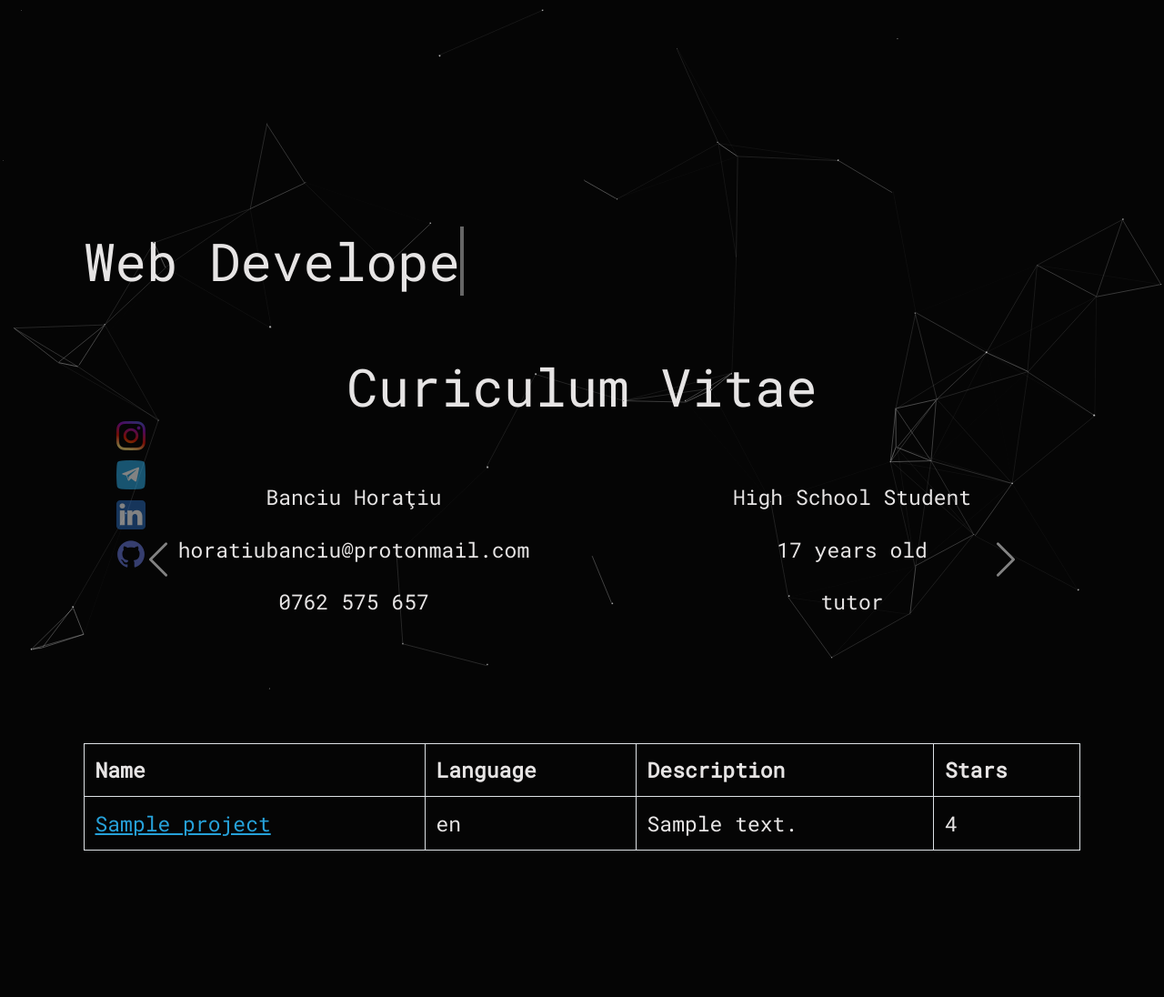
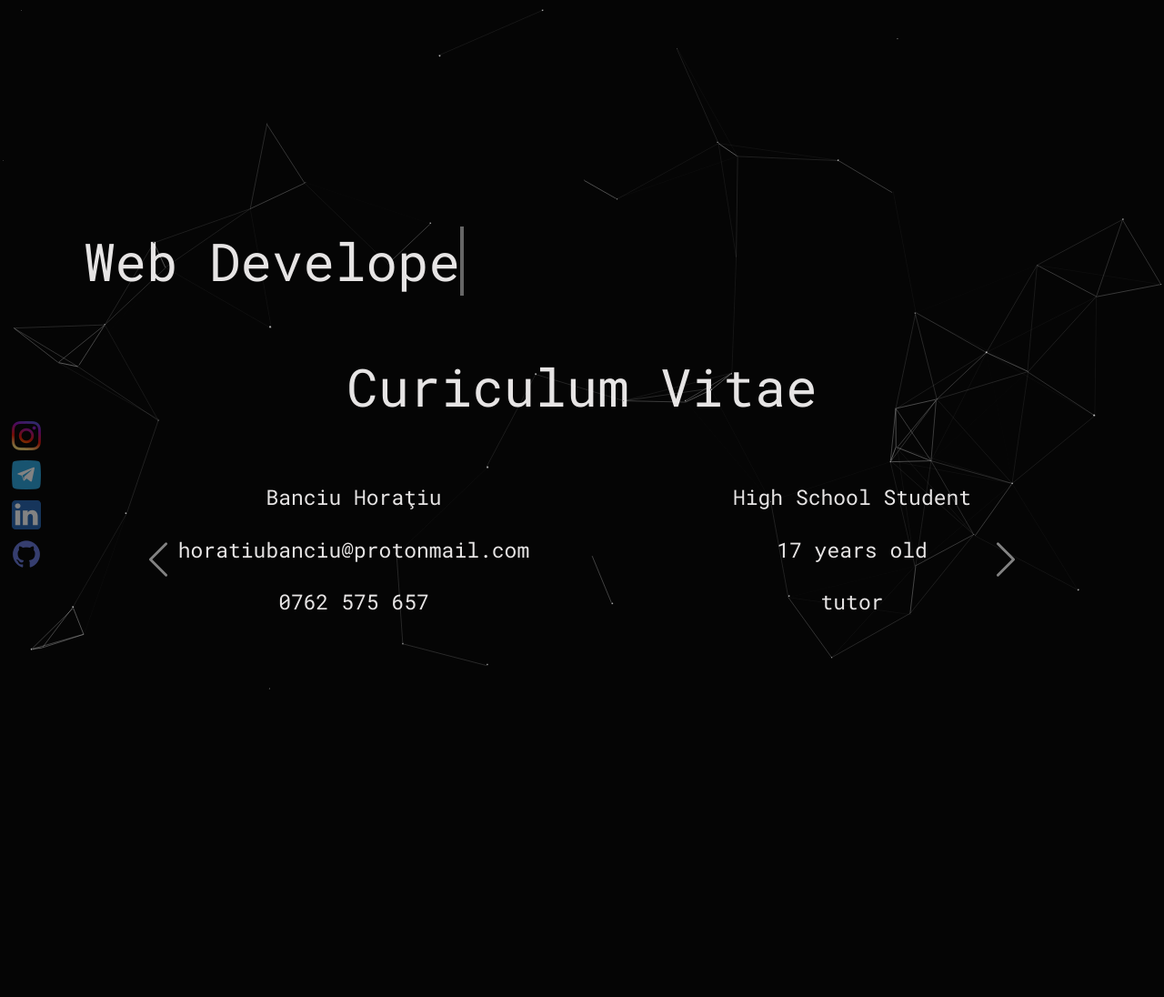
Before and after one commit to H0R4T1U/Nebula, a Django app: page / in a window 1280 px wide. Shown: the whole page at 91% size. After the commit the page ends 758 px from the top, so only its background shows below. Run offline with Django 3.2, Linux system fonts and the light colour scheme; tables that the repository leaves empty hold one stand-in row (values such as "Sample post"); parts of the project's set-up code (start-up, migrations or seed data) failed here and were passed over; some libraries are stand-ins or nearby versions.

Commit message:
static filles

```diff
--- a/static/css/styles.css
+++ b/static/css/styles.css
@@ -52,7 +52,7 @@ canvas{
 #iconDiv {
   display: flex;
   position: fixed;
-  left: 10%;
+  left: 1%;
   flex-direction: column;
   height: 100%;
   /*align-items: center;*/
```
